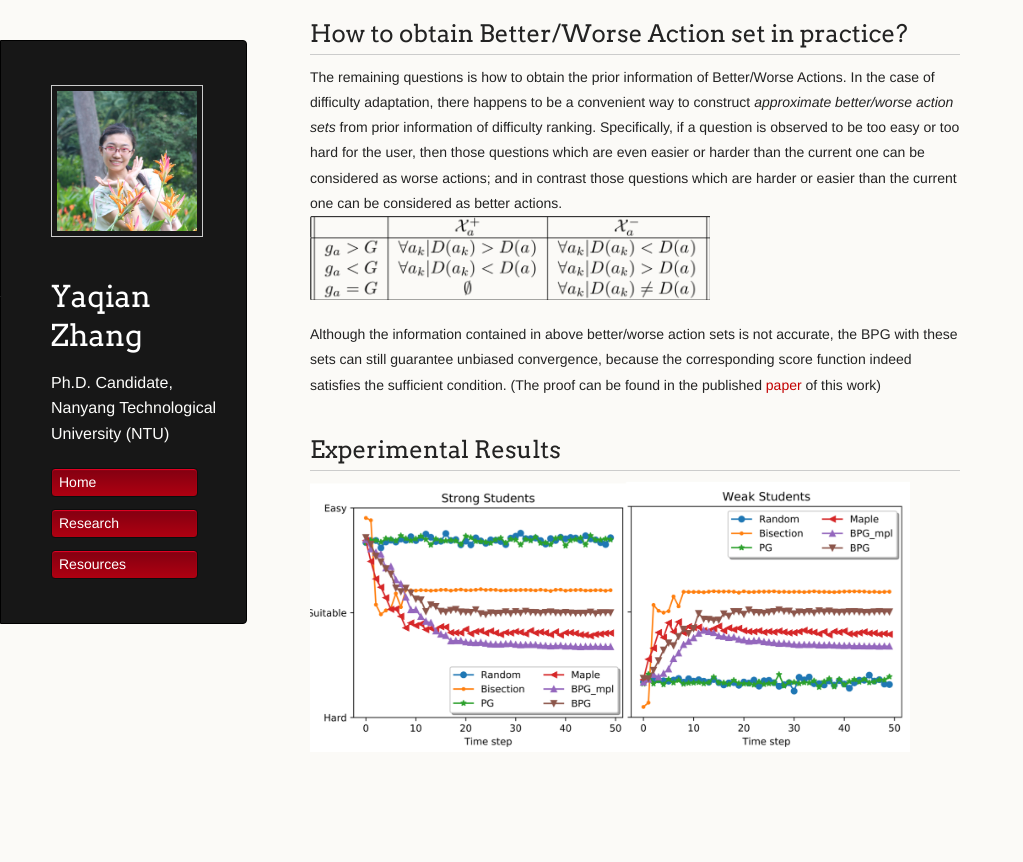
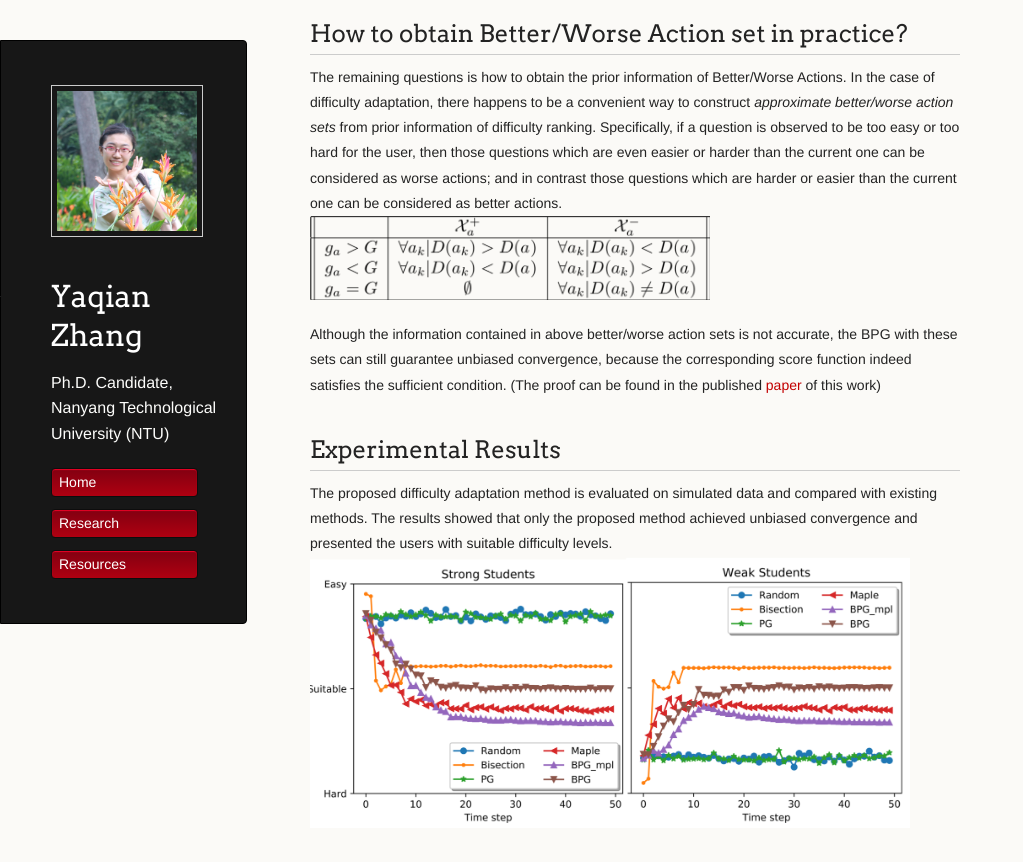
Before and after one commit to YaqianZhang/yaqianzhang.github.io, a Jekyll site: the page built from _posts/2019-01-30-boostrapped-policy-gradient.md, in a window 1280 px wide and 900 px high, scrolled down 3696 px. Shown: the top 862 px of the window, without its empty margins (0-1023 px from the left). Built offline with Jekyll 4.4.1, drawn with Linux system fonts in a browser that asks for light colours; before the commit the page ends 4520 px from its top, so only the background shows below that.

Commit message:
Update 2019-01-30-boostrapped-policy-gradient.md

```diff
--- a/_posts/2019-01-30-boostrapped-policy-gradient.md
+++ b/_posts/2019-01-30-boostrapped-policy-gradient.md
@@ -77,4 +77,5 @@ The remaining questions is how to obtain the prior information of Better/Worse A
 Although the information contained in above better/worse action sets is not accurate, the BPG with these sets can still guarantee unbiased convergence, because the corresponding score function indeed satisfies the sufficient condition. (The proof can be found in the published [paper](http://www.ifaamas.org/Proceedings/aamas2019/pdfs/p711.pdf) of this work)
 
 ## Experimental Results
+The proposed difficulty adaptation method is evaluated on simulated data and compared with existing methods. The results showed that only the proposed method achieved unbiased convergence and presented the users with suitable difficulty levels.
 <img src="/images/bpg_pic/strong_weak.png" alt="hi" class="inline" width="600" />
```
